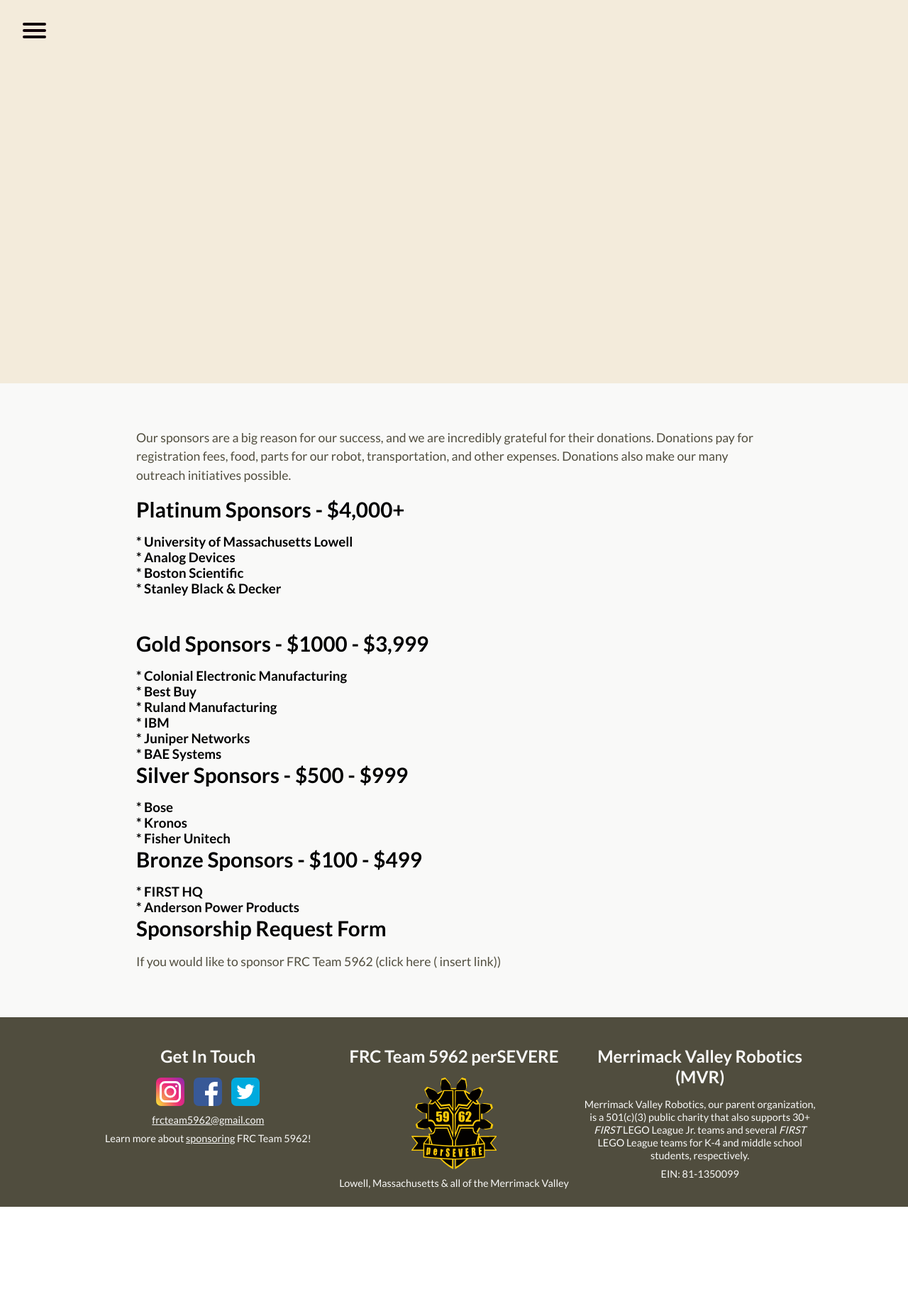
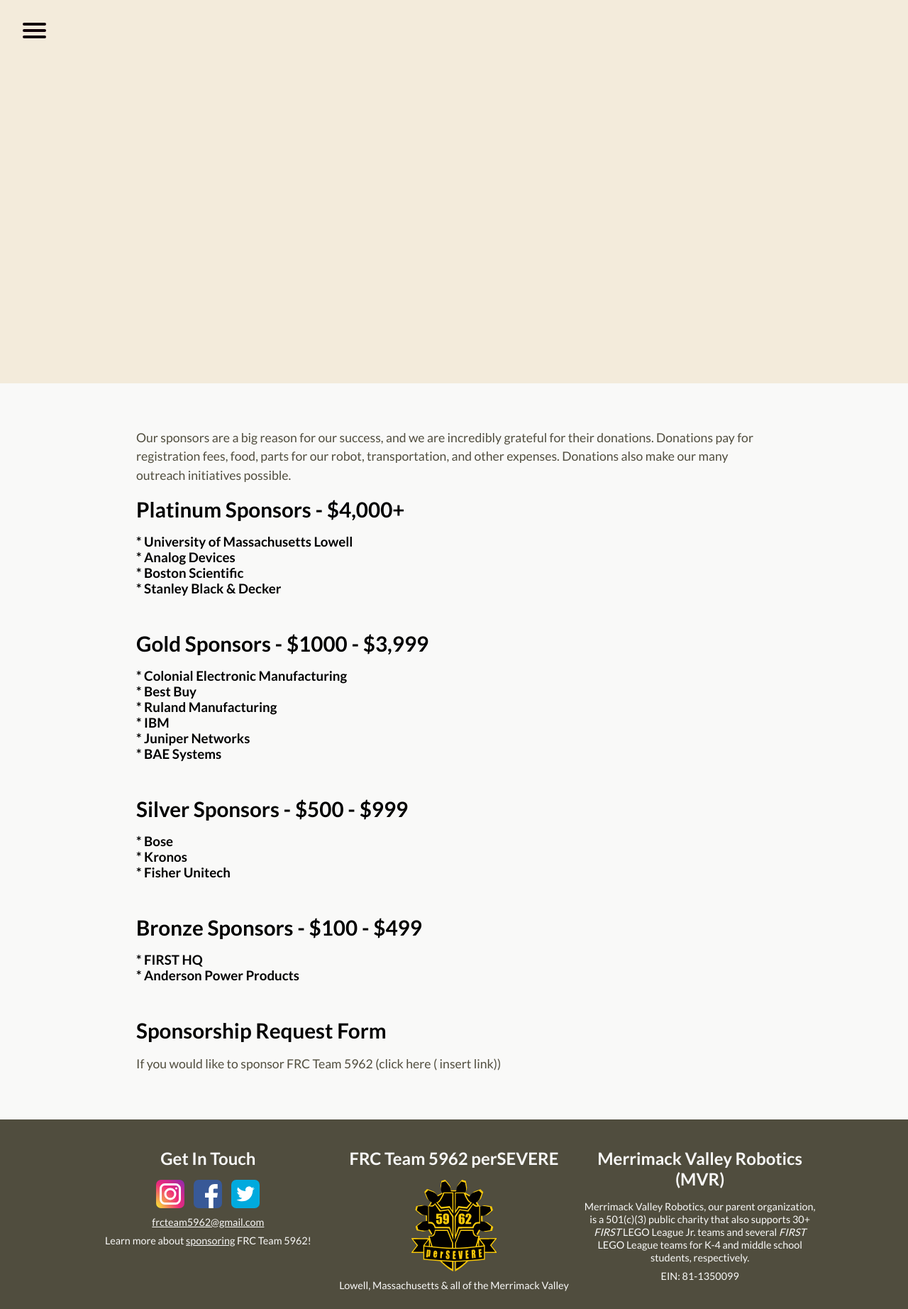
Before and after one commit to perSEVERE-5962/frc5962, a Jekyll site: the page built from sponsors.md, in a window 1280 px wide. Shown: the whole page at 71% size. Built offline with Jekyll 4.4.1, drawn with Linux system fonts in a browser that asks for light colours; before the commit the page ends 1700 px from its top, so only the background shows below that.

Commit message:
Updated Sponsors

```diff
--- a/sponsors.md
+++ b/sponsors.md
@@ -18,19 +18,16 @@
 ### * IBM
 ### * Juniper Networks
 ### * BAE Systems
-
-
+<div class="divider"></div>
 ## Silver Sponsors - $500 - $999
 ### * Bose
 ### * Kronos
 ### * Fisher Unitech
-
-
+<div class="divider"></div>
 ## Bronze Sponsors - $100 - $499
 ### * FIRST HQ
 ### * Anderson Power Products
-
-
+<div class="divider"></div>
 ## Sponsorship Request Form
 
 If you would like to sponsor FRC Team 5962
```
